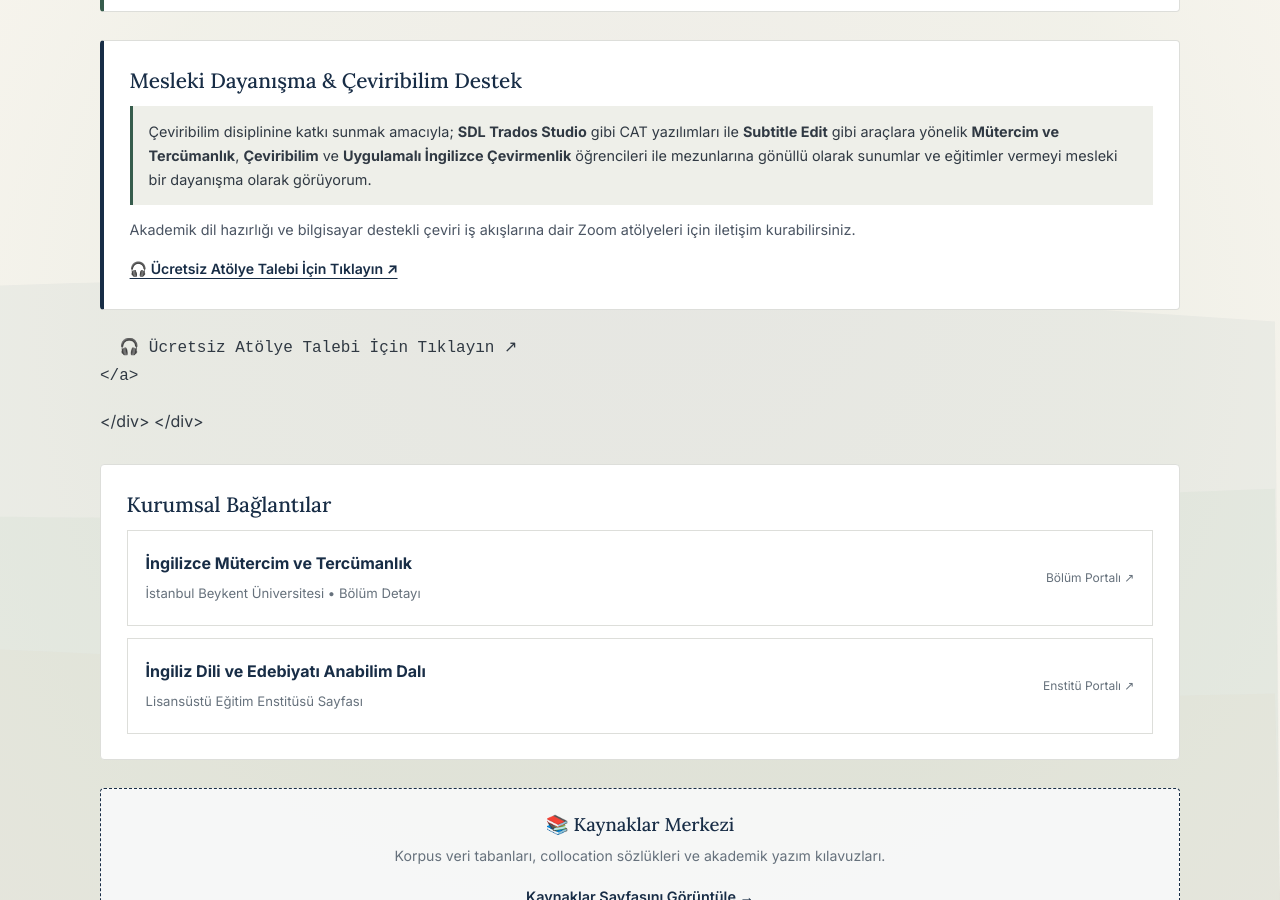
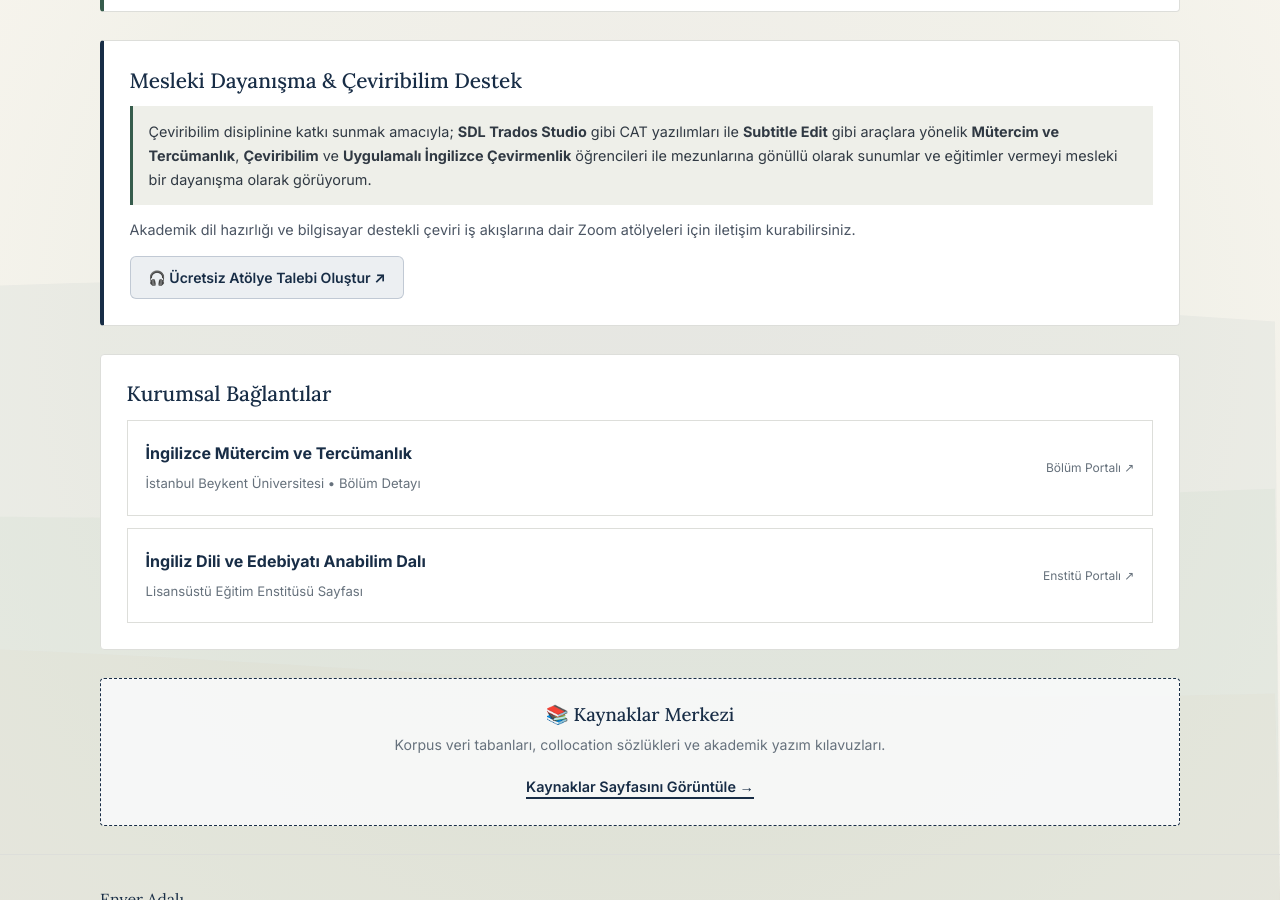
Before and after one commit to adalienver/adalienver.github.io, a Jekyll site: the page built from index.md, in a window 1280 px wide and 900 px high, scrolled down 1100 px. Built offline with Jekyll 4.4.1, drawn with Linux system fonts in a browser that asks for light colours.

Commit message:
Update index.md

```diff
--- a/index.md
+++ b/index.md
@@ -105,13 +105,10 @@ title: Ana Sayfa
   <p style="font-size: 0.9rem; color: #4b5563; line-height: 1.65; margin: 0.6rem 0;">
     Akademik dil hazırlığı ve bilgisayar destekli çeviri iş akışlarına dair Zoom atölyeleri için iletişim kurabilirsiniz.
   </p>
-  <div style="margin-top: 0.8rem;">
-    <a href="javascript:void(0)" onclick="openContactModal()" style="display: inline-flex; align-items: center; gap: 0.35rem; font-size: 0.88rem; font-weight: 600; color: var(--primary); text-decoration: underline;">
-      🎧 Ücretsiz Atölye Talebi İçin Tıklayın ↗
-    </a>
-  </div>
-</div>
-      🎧 Ücretsiz Atölye Talebi İçin Tıklayın ↗
+  <div style="margin-top: 0.9rem;">
+    <a href="mailto:enveradali195@gmail.com?subject=Ücretsiz%20Atölye%20Talebi%20(Trados%20/%20Subtitle%20Edit)&body=Merhaba%20Enver%20Hocam,%0D%0A%0D%0AMesleki%20dayanışma%20kapsamındaki%20ücretsiz%20çeviri%20teknolojileri%20(Trados%20/%20Subtitle%20Edit)%20atölyesine%20katılmak%20istiyorum.%0D%0A%0D%0AAd-Soyad:%20%0D%0AÜniversite%20/%20Bölüm:%20%0D%0ASınıf%20/%20Mezuniyet%20Durumu:%20%0D%0AÖğrenmek%20İstediğim%20Araç%20(Trados%20/%20Subtitle%20Edit%20/%20Her%20ikisi):%20"
+       style="display: inline-flex; align-items: center; gap: 0.4rem; background: rgba(21, 50, 91, 0.08); color: var(--primary) !important; padding: 0.5rem 1.1rem; border-radius: 6px; text-decoration: none; font-size: 0.88rem; font-weight: 600; border: 1px solid rgba(21, 50, 91, 0.2); transition: all 0.2s ease;">
+      🎧 Ücretsiz Atölye Talebi Oluştur ↗
     </a>
   </div>
 </div>
```
